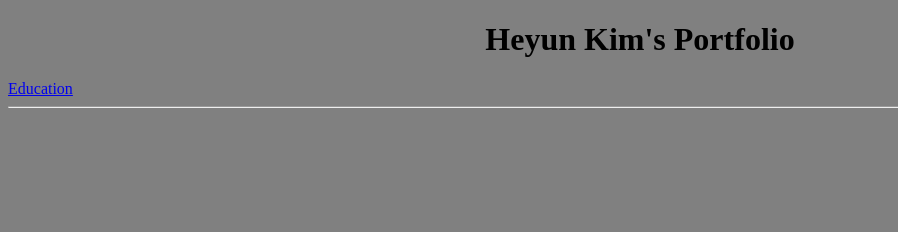
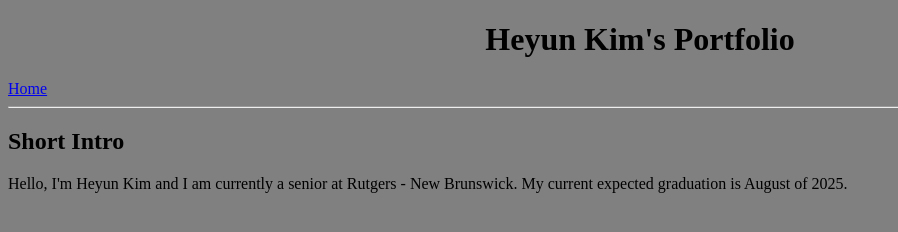
Before and after one commit to MacDos1/macdos1.github.io, a plain HTML site: page index.html in a window 1280 px wide. Shown: the whole page, without its empty margins (0-898 px from the left). Drawn offline with Linux system fonts and the light colour scheme.

Commit message:
Removed Education Page

```diff
--- a/index.html
+++ b/index.html
@@ -10,10 +10,12 @@
     <body>
         <header>
             <h1>Heyun Kim's Portfolio</h1>
-            <a href="education.html">Education</a>
+            <a href="index.html">Home</a>
             <hr>
         </header>
         <main>
+            <h2>Short Intro</h2>
+            <p>Hello, I'm Heyun Kim and I am currently a senior at Rutgers - New Brunswick. My current expected graduation is August of 2025.</p>
         </main>
     </body>
 </html>
```
Also changed, not shown: education.html (+4 -1 lines).
